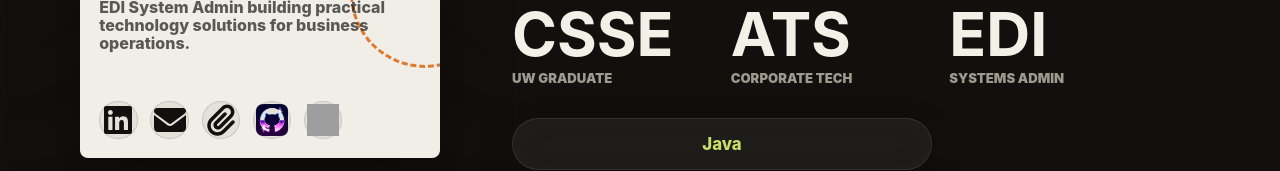
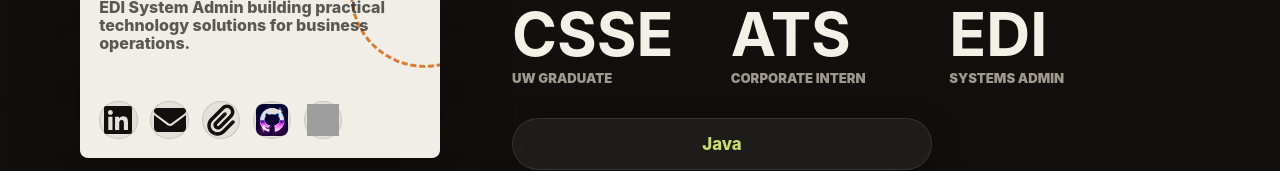
Before and after one commit to andrewchou949/andrewkhchou, a React (Create React App) app: page / in a window 1280 px wide. Shown: the part 611-782 px from the top of the page. Built offline with nearby package versions, Linux system fonts and the light colour scheme; grey boxes are pictures that could not be loaded.

Commit message:
Update hero ATS label

```diff
--- a/src/components/Home/Home.tsx
+++ b/src/components/Home/Home.tsx
@@ -54,7 +54,7 @@ const Home = () => {
             </div>
             <div>
               <strong>ATS</strong>
-              <span>Corporate Tech</span>
+              <span>Corporate Intern</span>
             </div>
             <div>
               <strong>EDI</strong>
```
